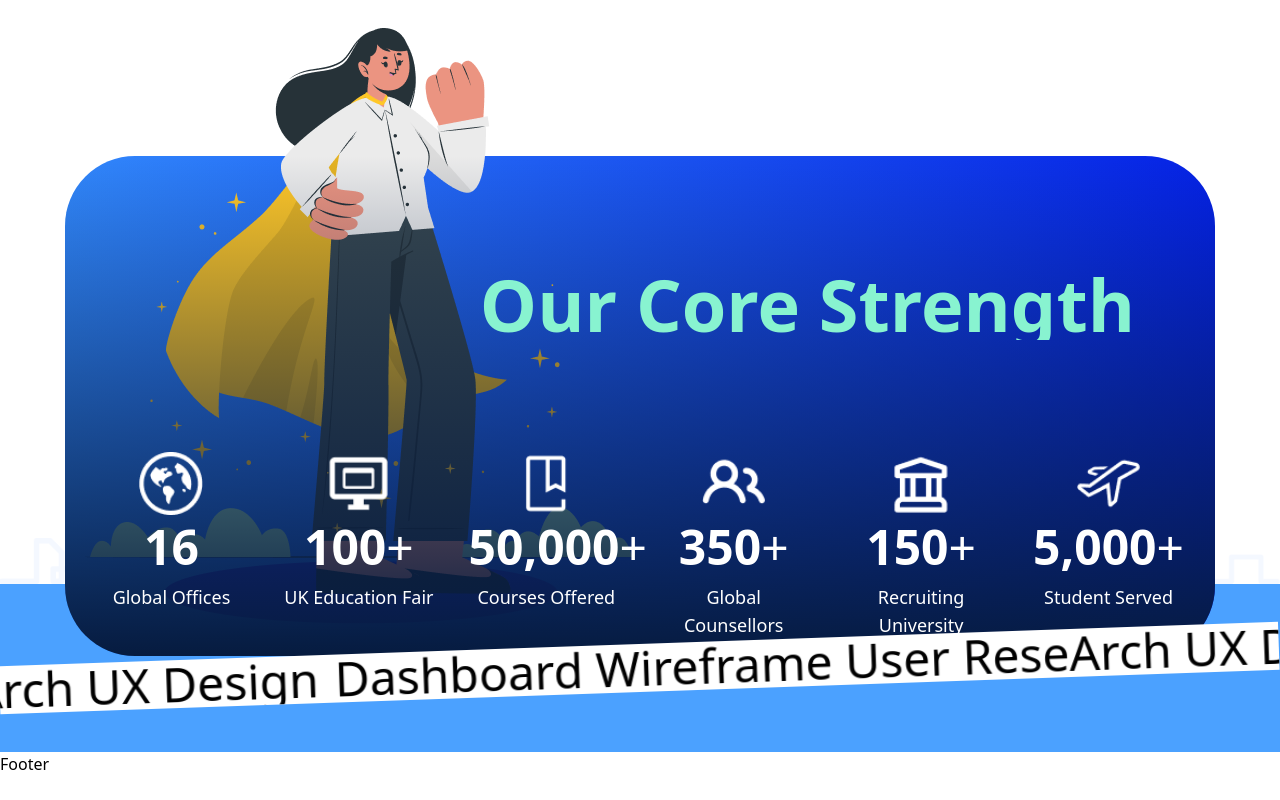
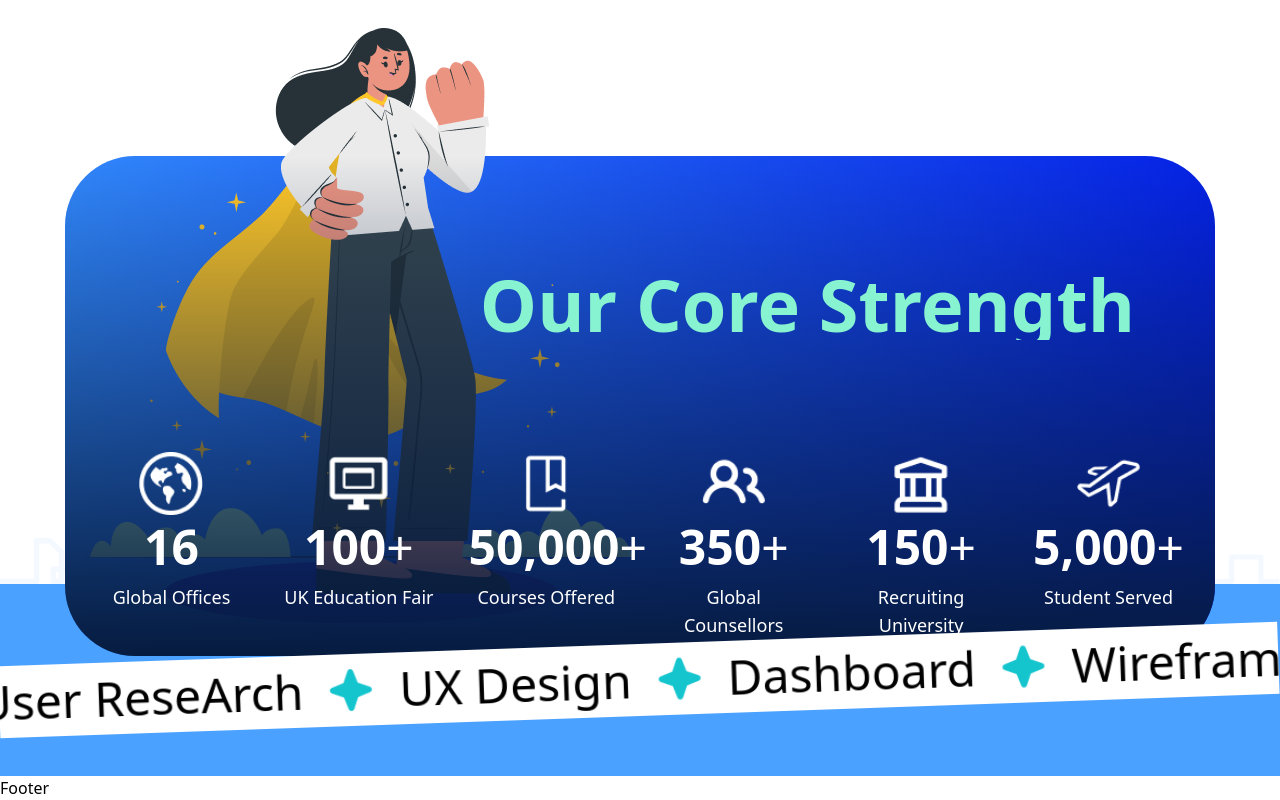
Before and after one commit to Nahidahmmed/SGE-Project, a React (Vite) app: page / in a window 1280 px wide. Shown: the part 1626-2426 px from the top of the page. Before the commit the page ends 2402 px from the top, so only its background shows below. Built offline with nearby package versions, Linux system fonts and the light colour scheme.

Commit message:
Latest news section is good to go

```diff
--- a/src/Sections/LatestNews/LatestNews.css
+++ b/src/Sections/LatestNews/LatestNews.css
@@ -9,6 +9,6 @@
   }
 
   .animate-marquee {
-    animation: marquee 10s linear infinite;
-    -webkit-animation: marquee 10s linear infinite;
+    animation: marquee 5s linear infinite;
+    -webkit-animation: marquee 4s linear infinite;
   }
--- a/src/Sections/LatestNews/LatestNews.jsx
+++ b/src/Sections/LatestNews/LatestNews.jsx
@@ -1,33 +1,23 @@
-import './LatestNews.css'
+import "./LatestNews.css";
+import { PiStarFourFill } from "react-icons/pi";
 
 export default function LatestNews() {
   return (
-    <div className='bg-[#4BA1FF] py-[60px]'>
-        <div className="marquee-container overflow-hidden bg-white origin-bottom -rotate-2">
-      <div className="marquee-content flex space-x-4 animate-marquee">
-        <div className="whitespace-nowrap">
-          <p className='text-5xl'>Dashboard <span></span> Wireframe <span></span> User ReseArch <span></span> UX Design</p>
-        </div>
-        <div className="whitespace-nowrap">
-          <p className='text-5xl'>Dashboard <span></span> Wireframe <span></span> User ReseArch <span></span> UX Design</p>
-        </div>
-        <div className="whitespace-nowrap">
-          <p className='text-5xl'>Dashboard <span></span> Wireframe <span></span> User ReseArch <span></span> UX Design</p>
-        </div>
-        <div className="whitespace-nowrap">
-          <p className='text-5xl'>Dashboard <span></span> Wireframe <span></span> User ReseArch <span></span> UX Design</p>
-        </div>
-        <div className="whitespace-nowrap">
-          <p className='text-5xl'>Dashboard <span></span> Wireframe <span></span> User ReseArch <span></span> UX Design</p>
-        </div>
-        <div className="whitespace-nowrap">
-          <p className='text-5xl'>Dashboard <span></span> Wireframe <span></span> User ReseArch <span></span> UX Design</p>
-        </div>
-        <div className="whitespace-nowrap">
-          <p className='text-5xl'>Dashboard <span></span> Wireframe <span></span> User ReseArch <span></span> UX Design</p>
+    <div className="bg-[#4BA1FF] py-[60px]">
+      <div className="marquee-container overflow-hidden bg-white origin-bottom -rotate-2">
+        <div className="marquee-content flex">
+          {[...Array(5)].map((_, index) => (
+            <div className="whitespace-nowrap animate-marquee py-3" key={index}>
+              <p className="text-5xl flex items-center ">
+                Dashboard <PiStarFourFill className="mx-6 text-[#15C5CE]" />
+                Wireframe <PiStarFourFill className="mx-6 text-[#15C5CE]" />
+                User ReseArch <PiStarFourFill className="mx-6 text-[#15C5CE]" />
+                UX Design <PiStarFourFill className="mx-6 text-[#15C5CE]" />
+              </p>
+            </div>
+          ))}
         </div>
       </div>
     </div>
-    </div>
   );
 }
```
